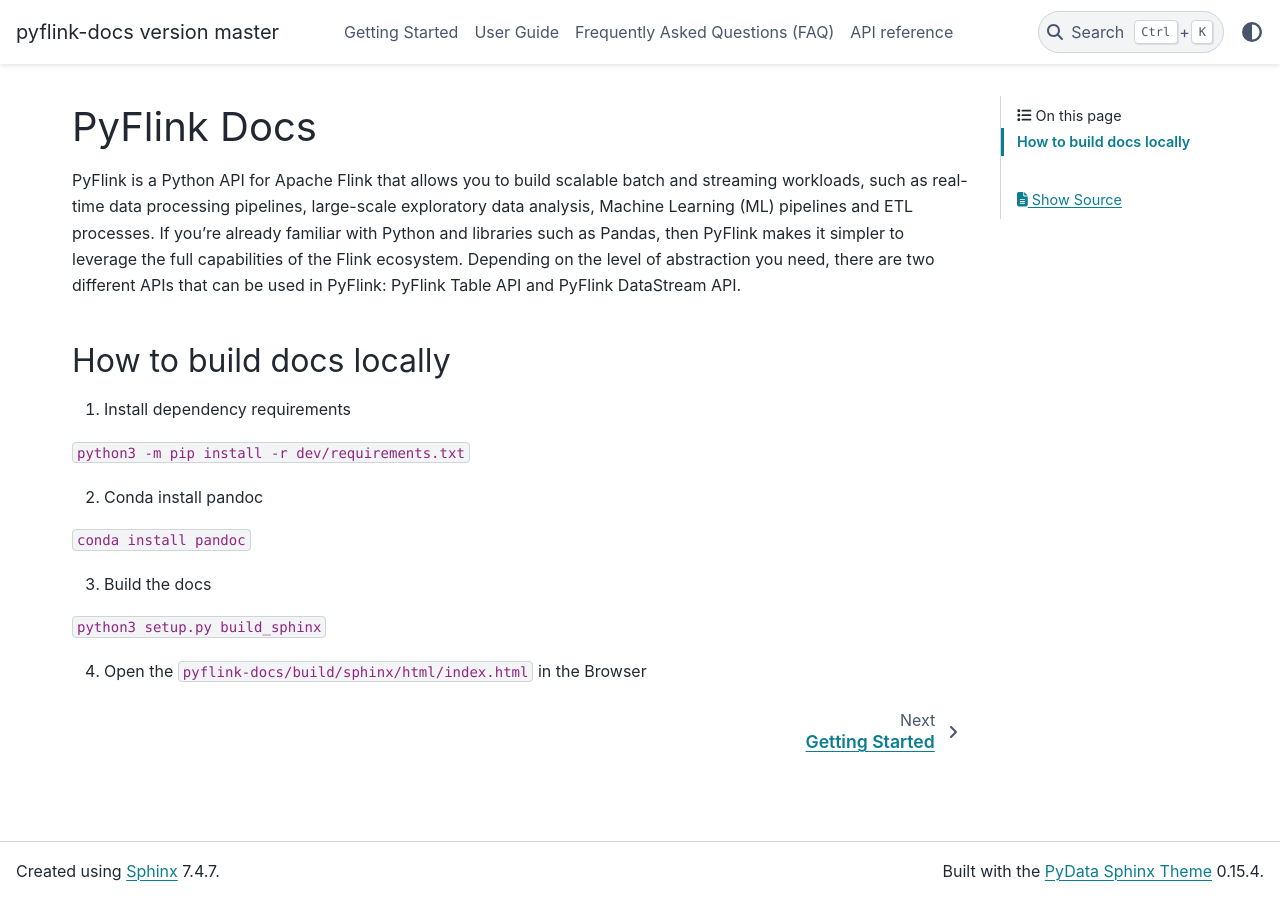
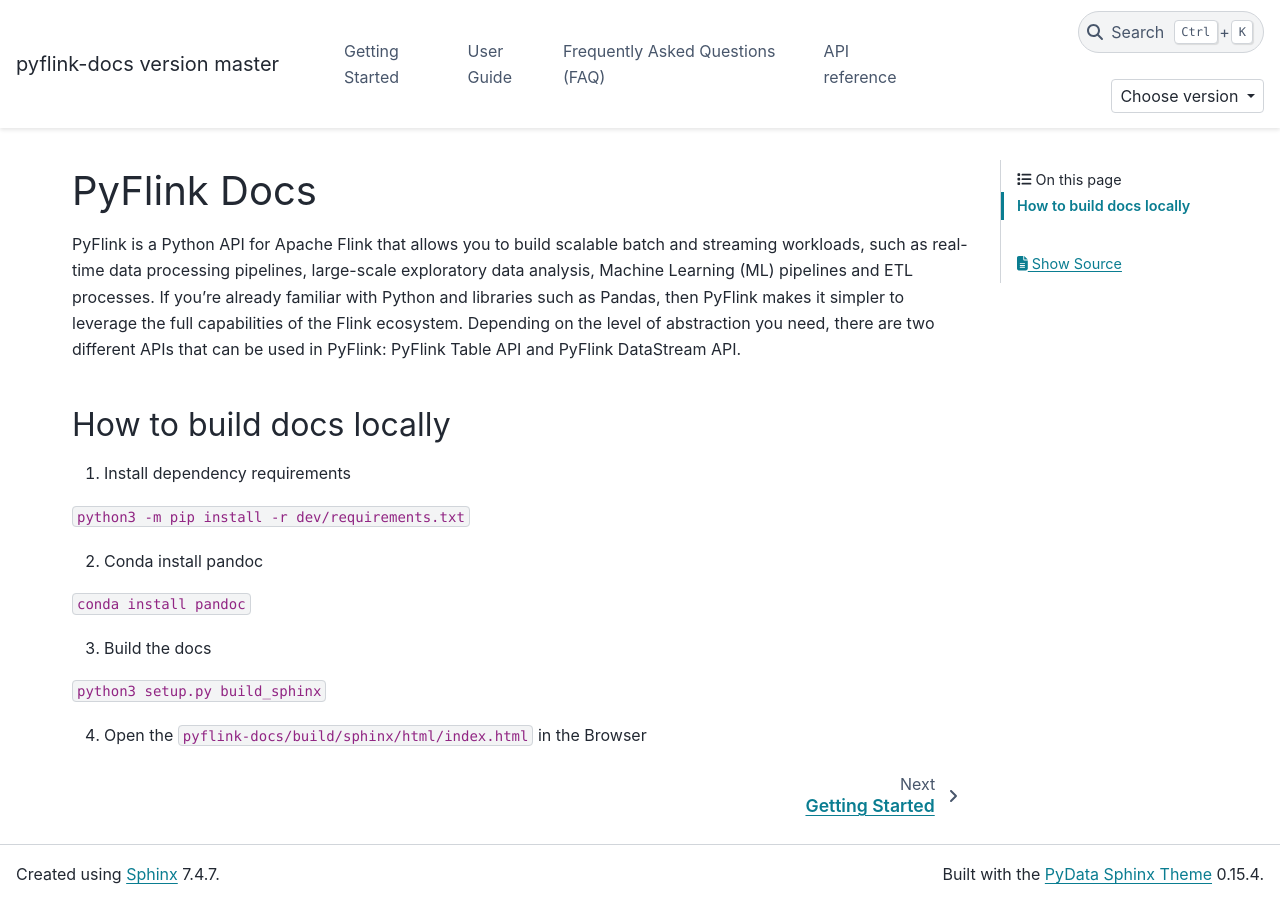
Before and after one commit to ververica/pyflink-docs, a Sphinx documentation site: the page built from docs/index.rst, in a window 1280 px wide. Built offline with Sphinx 7.4.7 and the PyData theme 0.15.4, drawn with Linux system fonts in a browser that asks for light colours; comment, search, counter and statistics services are not loaded.

Commit message:
Adds version switch

```diff
--- a/docs/conf.py
+++ b/docs/conf.py
@@ -31,6 +31,7 @@
 author = 'PyFlink'
 copyright = ''
 flink_doc_version = "master"
+release = 'main'
 html_show_copyright = False
 
 html_title = project + ' version ' + flink_doc_version
@@ -55,3 +56,13 @@
     flink_doc_version)
 
 html_theme = 'pydata_sphinx_theme'
+
+html_static_path = ['_static']
+
+html_theme_options = {
+    "switcher": {
+        "json_url": "https://pyflink.readthedocs.io/en/main/_static/switcher.json",
+        "version_match": release,
+    },
+    "navbar_end": ["version-switcher"]
+}
```
